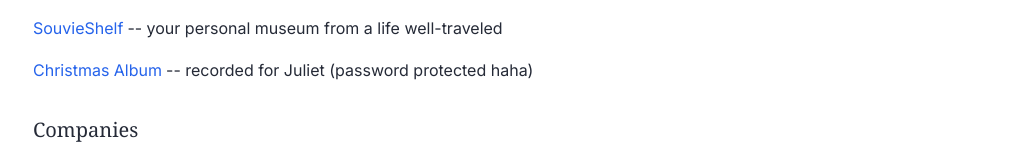
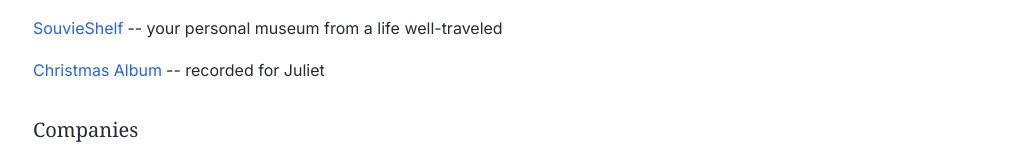
Before and after one commit to jonmgalante/galante-portfolio-hub, a React (Vite) app: page / in a window 1280 px wide. Shown: the part 450-598 px from the top of the page, without its empty margins (127-1151 px from the left). Built offline with nearby package versions, Linux system fonts and the light colour scheme.

Commit message:
remove 'password protected' language

```diff
--- a/src/components/ProjectsSection.tsx
+++ b/src/components/ProjectsSection.tsx
@@ -41,7 +41,7 @@ const ProjectsSection: React.FC<ProjectsSectionProps> = ({ projects, loading })
           />
           <Project
             title="Christmas Album"
-            description="recorded for Juliet (password protected haha)"
+            description="recorded for Juliet"
             link="https://averybearychristmas.com/"
           />
         </>
```
Also changed, not shown: 2 other files (tests, documents, lock files or other folders).
